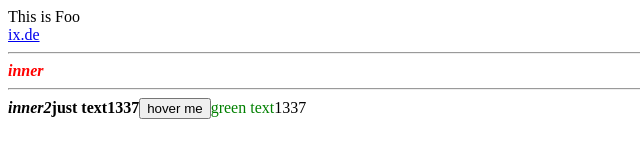
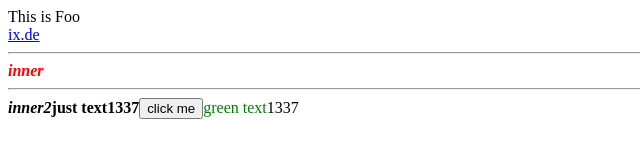
Before and after one commit to busfahrer/frontendjs, a website: page index.html in a window 1280 px wide. Shown: the full height of the page, 0-640 px from the left. Drawn offline with Linux system fonts and the light colour scheme.

Commit message:
improve test case

```diff
--- a/index.html
+++ b/index.html
@@ -25,7 +25,7 @@
         1337,
       ]));
 
-    root.append(h("button", { onmouseover: () => console.log("HOVER") }, "hover me"));
+    root.append(h("button", { onclick: e => e.target.innerText = "thanks!" }, "click me"));
     root.append(h("span", { style: { color: "green"} }, "green text"));
     root.append(h("span", null, 1337));
   </script>
```
